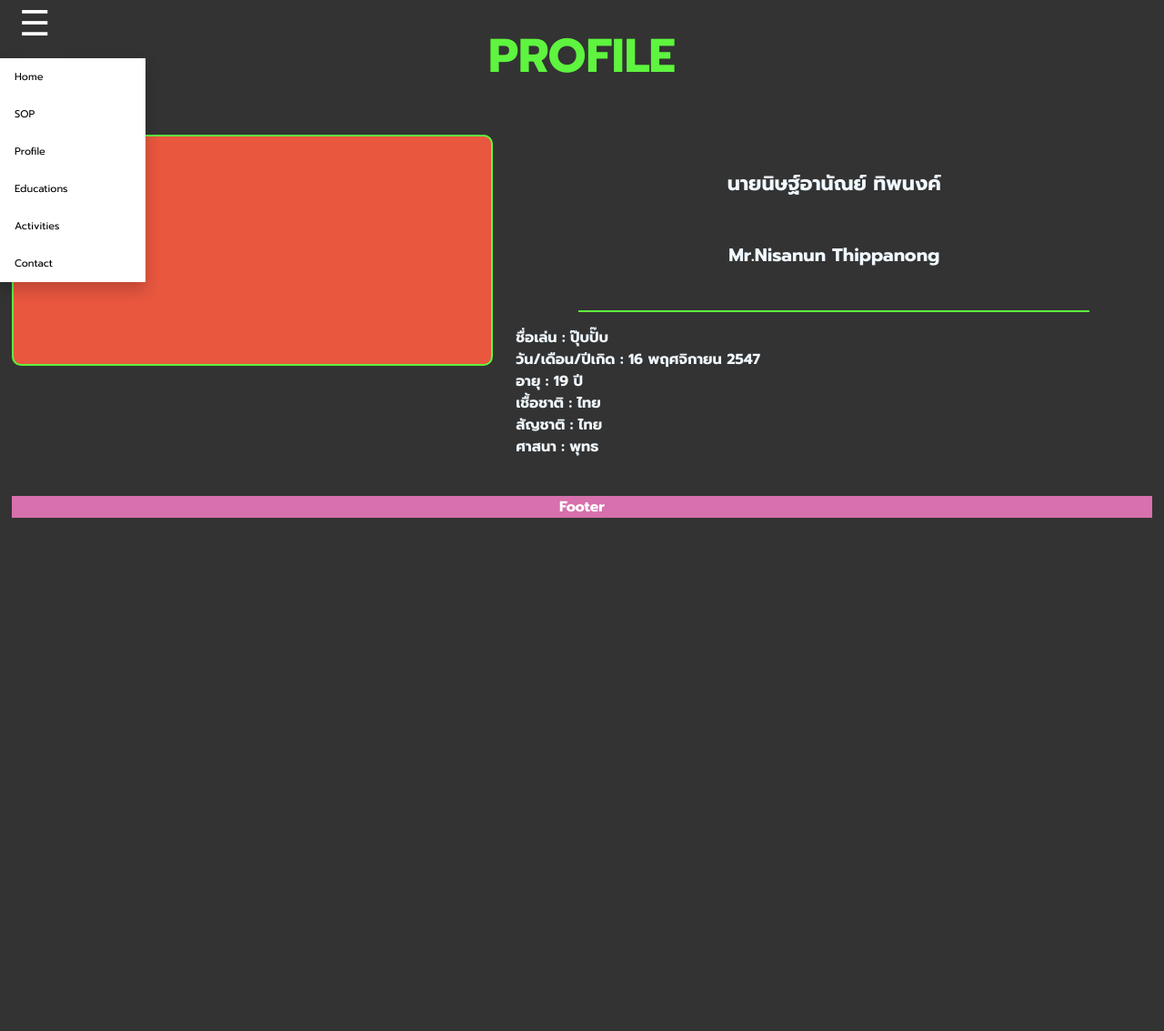
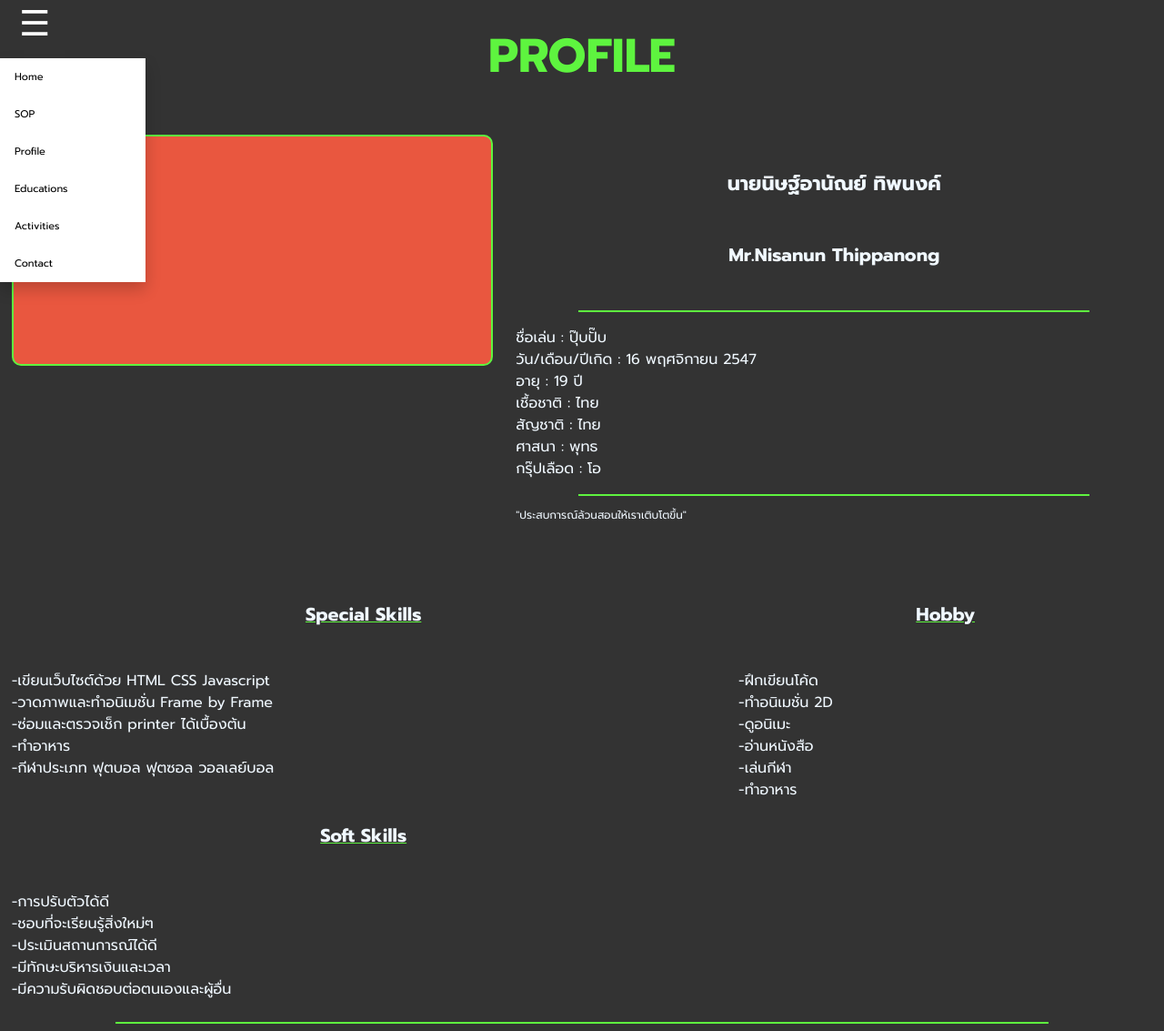
Before and after one commit to FlamingoP2392/port_responsive, a plain HTML site: page profile.html in a window 1280 px wide. Shown: the part 13-1146 px from the top of the page at 91% size. Before the commit the page ends 800 px from the top, so only its background shows below. Drawn offline with Linux system fonts and the light colour scheme.

Commit message:
update profile

```diff
--- a/profile.css
+++ b/profile.css
@@ -69,14 +69,12 @@ h1{
 }
 .container {
     display: flex;
-    /* อีลีเมนต์ต่างๆในกล่องนี้จะมีทิศทางเดียว คือจากบนลงล่าง */
     flex-direction: column;
     color: #fff;
-    font-weight: bold;
     text-align: center;
 }
 
-.img,.main,.footer {
+.img, .main, .skills, .hobby {
     margin: 1%;
 }
 .content {
@@ -95,10 +93,29 @@ h6{
     color: aliceblue;
     font-size: 20px;
 }
+h6#S,#H{
+    color: aliceblue;
+    font-size: 20px;
+    text-decoration: underline 1px #5EF43F;
+}
 p{
     color: aliceblue;
     font-size: 16px;
     text-align: left;
+}
+p#I{
+    color: aliceblue;
+    font-size: 12px;
+    text-align: left;
+    animation: float 5s ease-in-out infinite;
+}
+@keyframes float {
+  0%, 100% {
+      transform: translateY(0);
+  }
+  50% {
+      transform: translateY(8px); /* ปรับค่า translateY ตามทิศทางต้องการ */
+  }
 }
 
 .img {
@@ -109,8 +126,13 @@ p{
     border-radius: 10px;
 }
 
-.footer {
-    background: #d770ad;
+.skills {
+    flex: 1.7;
+    margin-bottom: 0;
+}
+.hobby{
+    flex: 1;
+    margin-bottom: 0;
 }
 hr {
     border: solid 1px #5EF43F;
@@ -130,6 +152,14 @@ hr {
         font-size: 16px;
         margin: 0 auto;
     }
+    .skills h6#S{
+        font-size: 16px;
+        margin: 0 auto;
+    }
+    .hobby h6#H{
+        font-size: 16px;
+        margin: 0 auto;
+    }
     .content p{
         font-size: 12px;
     }
--- a/profile.html
+++ b/profile.html
@@ -26,17 +26,43 @@
         <div class="header"></div>
         <div class="container">
             <div class="content">
-              <aside class="img">
-              </aside>
-              <section class="main">
-                <h5>นายนิษฐ์อานัณย์ ทิพนงค์</h5>
-                <h6>Mr.Nisanun Thippanong</h6><hr>
-                <p>ชื่อเล่น : ปุ๊บปั๊บ<br>วัน/เดือน/ปีเกิด : 16 พฤศจิกายน 2547 <br>อายุ : 19 ปี<br>เชื้อชาติ : ไทย <br>สัญชาติ : ไทย<br>ศาสนา : พุทธ</p>
-              </section>
+                <aside class="img"></aside>
+                <section class="main">
+                    <h5>นายนิษฐ์อานัณย์ ทิพนงค์</h5>
+                    <h6>Mr.Nisanun Thippanong</h6><hr>
+                    <p>ชื่อเล่น : ปุ๊บปั๊บ<br>วัน/เดือน/ปีเกิด : 16 พฤศจิกายน 2547 <br>อายุ : 19 ปี<br>เชื้อชาติ : ไทย <br>สัญชาติ : ไทย<br>ศาสนา : พุทธ<br>กรุ๊ปเลือด : โอ</p><hr>
+                    <p id="I">"ประสบการณ์ล้วนสอนให้เราเติบโตขึ้น"</p>
+                </section>
             </div>
-            <footer class="footer">
-              Footer
-            </footer>
-          </div>
+            <div class="content">
+                <div class="skills">
+                    <h6 id="S">Special Skills</h6>
+                        <p>-เขียนเว็บไซต์ด้วย HTML CSS Javascript
+                        <br>-วาดภาพและทำอนิเมชั่น Frame by Frame
+                        <br>-ซ่อมและตรวจเช็ก printer ได้เบื้องต้น
+                        <br>-ทำอาหาร
+                        <br>-กีฬาประเภท ฟุตบอล ฟุตซอล วอลเลย์บอล
+                        </p>
+                    <h6 id="S">Soft Skills</h6>
+                        <p>-การปรับตัวได้ดี
+                        <br>-ชอบที่จะเรียนรู้สิ่งใหม่ๆ
+                        <br>-ประเมินสถานการณ์ได้ดี
+                        <br>-มีทักษะบริหารเงินและเวลา
+                        <br>-มีความรับผิดชอบต่อตนเองและผู้อื่น
+                        </p>
+                </div>
+                <div class="hobby">
+                    <h6 id="H">Hobby</h6>
+                        <p>-ฝึกเขียนโค้ด
+                        <br>-ทำอนิเมชั่น 2D
+                        <br>-ดูอนิเมะ
+                        <br>-อ่านหนังสือ
+                        <br>-เล่นกีฬา
+                        <br>-ทำอาหาร
+                        </p>
+                </div>
+            </div>
+            <footer><hr></footer>
+        </div>
     </body>
 </html>
```
